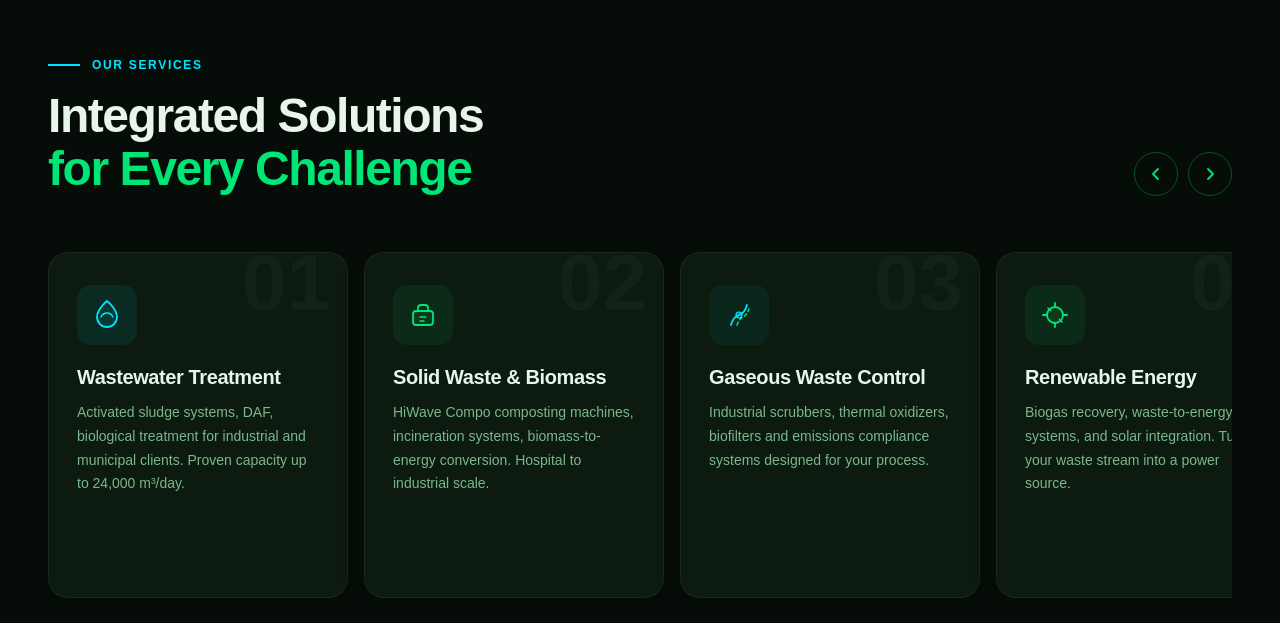
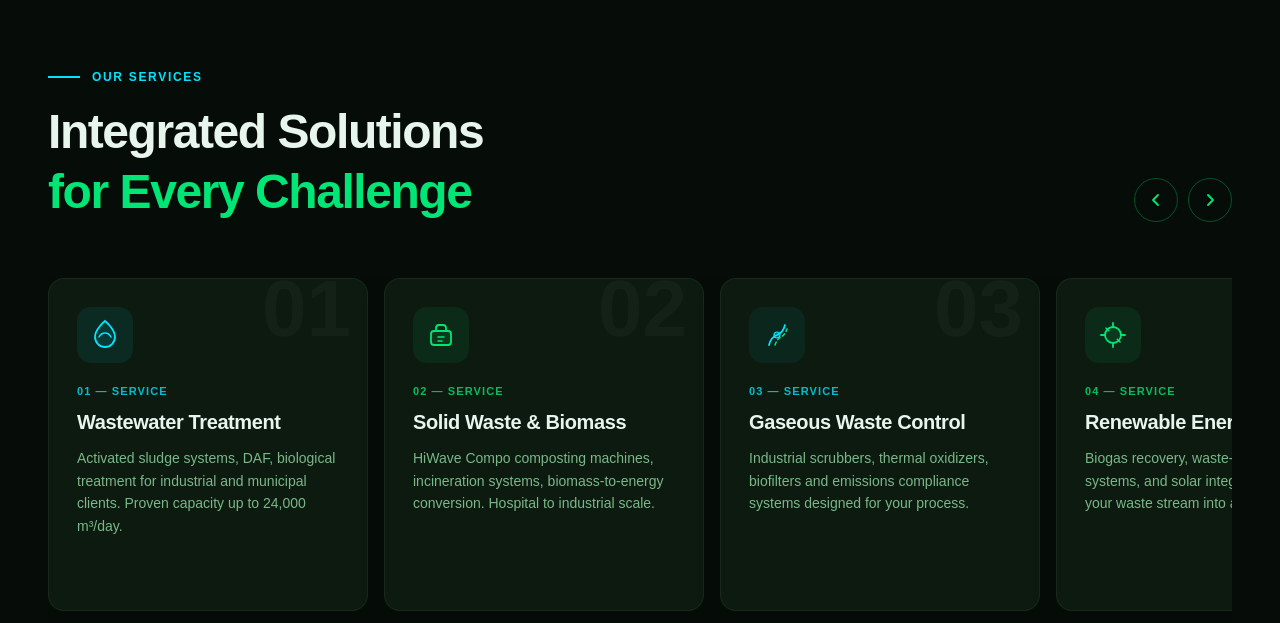
Before and after one commit to Muhammad-Abdullah24/UEE-Design3, a Next.js app: page /website-3 in a window 1280 px wide. Shown: the part 1937-2560 px from the top of the page. Built offline with nearby package versions, Linux system fonts and the light colour scheme; a web font is replaced by a local one.

Commit message:
responsive Services component done

```diff
--- a/src/components/Services.js
+++ b/src/components/Services.js
@@ -9,12 +9,13 @@ const services = [
     desc: 'Activated sludge systems, DAF, biological treatment for industrial and municipal clients. Proven capacity up to 24,000 m³/day.',
     icon: (
       <svg width="36" height="36" viewBox="0 0 36 36" fill="none">
-        <path d="M18 4C18 4 8 12 8 20C8 25.523 12.477 30 18 30C23.523 30 28 25.523 28 20C28 12 18 4 18 4Z" stroke="var(--cyan)" strokeWidth="1.8" fill="rgba(0,229,255,0.08)"/>
-        <path d="M12 20C12 20 14 16 18 16C22 16 24 20 24 20" stroke="var(--cyan)" strokeWidth="1.5" strokeLinecap="round"/>
+        <path d="M18 4C18 4 8 12 8 20C8 25.523 12.477 30 18 30C23.523 30 28 25.523 28 20C28 12 18 4 18 4Z" stroke="var(--cyan)" strokeWidth="1.8" fill="rgba(0,229,255,0.08)" />
+        <path d="M12 20C12 20 14 16 18 16C22 16 24 20 24 20" stroke="var(--cyan)" strokeWidth="1.5" strokeLinecap="round" />
       </svg>
     ),
     accent: 'var(--cyan)',
     accentBg: 'rgba(0,229,255,0.08)',
+    href: '/services/wastewater',
   },
   {
     num: '02',
@@ -22,13 +23,14 @@ const services = [
     desc: 'HiWave Compo composting machines, incineration systems, biomass-to-energy conversion. Hospital to industrial scale.',
     icon: (
       <svg width="36" height="36" viewBox="0 0 36 36" fill="none">
-        <rect x="8" y="14" width="20" height="14" rx="3" stroke="var(--lime)" strokeWidth="1.8" fill="rgba(0,230,118,0.08)"/>
-        <path d="M13 14V11C13 9.343 14.343 8 16 8H20C21.657 8 23 9.343 23 11V14" stroke="var(--lime)" strokeWidth="1.8"/>
-        <path d="M15 20H21M15 24H19" stroke="var(--lime)" strokeWidth="1.5" strokeLinecap="round"/>
+        <rect x="8" y="14" width="20" height="14" rx="3" stroke="var(--lime)" strokeWidth="1.8" fill="rgba(0,230,118,0.08)" />
+        <path d="M13 14V11C13 9.343 14.343 8 16 8H20C21.657 8 23 9.343 23 11V14" stroke="var(--lime)" strokeWidth="1.8" />
+        <path d="M15 20H21M15 24H19" stroke="var(--lime)" strokeWidth="1.5" strokeLinecap="round" />
       </svg>
     ),
     accent: 'var(--lime)',
     accentBg: 'rgba(0,230,118,0.08)',
+    href: '/services/solid-waste',
   },
   {
     num: '03',
@@ -36,13 +38,14 @@ const services = [
     desc: 'Industrial scrubbers, thermal oxidizers, biofilters and emissions compliance systems designed for your process.',
     icon: (
       <svg width="36" height="36" viewBox="0 0 36 36" fill="none">
-        <path d="M10 28 Q12 20 18 18 Q24 16 26 8" stroke="var(--cyan)" strokeWidth="1.8" strokeLinecap="round" fill="none"/>
-        <path d="M16 28 Q18 22 22 20 Q26 18 28 12" stroke="var(--lime)" strokeWidth="1.5" strokeLinecap="round" fill="none" strokeDasharray="3 3"/>
-        <circle cx="18" cy="18" r="3" fill="rgba(0,229,255,0.3)" stroke="var(--cyan)" strokeWidth="1.2"/>
+        <path d="M10 28 Q12 20 18 18 Q24 16 26 8" stroke="var(--cyan)" strokeWidth="1.8" strokeLinecap="round" fill="none" />
+        <path d="M16 28 Q18 22 22 20 Q26 18 28 12" stroke="var(--lime)" strokeWidth="1.5" strokeLinecap="round" fill="none" strokeDasharray="3 3" />
+        <circle cx="18" cy="18" r="3" fill="rgba(0,229,255,0.3)" stroke="var(--cyan)" strokeWidth="1.2" />
       </svg>
     ),
     accent: 'var(--cyan)',
     accentBg: 'rgba(0,229,255,0.06)',
+    href: '/services/gaseous-waste',
   },
   {
     num: '04',
@@ -50,13 +53,14 @@ const services = [
     desc: 'Biogas recovery, waste-to-energy systems, and solar integration. Turning your waste stream into a power source.',
     icon: (
       <svg width="36" height="36" viewBox="0 0 36 36" fill="none">
-        <circle cx="18" cy="18" r="8" stroke="var(--lime)" strokeWidth="1.8" fill="rgba(0,230,118,0.08)"/>
-        <path d="M18 6V10M18 26V30M6 18H10M26 18H30" stroke="var(--lime)" strokeWidth="1.8" strokeLinecap="round"/>
-        <path d="M10.93 10.93L13.757 13.757M22.243 22.243L25.07 25.07" stroke="var(--lime)" strokeWidth="1.5" strokeLinecap="round"/>
+        <circle cx="18" cy="18" r="8" stroke="var(--lime)" strokeWidth="1.8" fill="rgba(0,230,118,0.08)" />
+        <path d="M18 6V10M18 26V30M6 18H10M26 18H30" stroke="var(--lime)" strokeWidth="1.8" strokeLinecap="round" />
+        <path d="M10.93 10.93L13.757 13.757M22.243 22.243L25.07 25.07" stroke="var(--lime)" strokeWidth="1.5" strokeLinecap="round" />
       </svg>
     ),
     accent: 'var(--lime)',
     accentBg: 'rgba(0,230,118,0.08)',
+    href: '/services/renewable-energy',
   },
   {
     num: '05',
@@ -64,14 +68,15 @@ const services = [
     desc: 'Conceptual design, feasibility studies, and process simulation. From brief to blueprint with precision.',
     icon: (
       <svg width="36" height="36" viewBox="0 0 36 36" fill="none">
-        <rect x="7" y="7" width="10" height="10" rx="2" stroke="var(--cyan)" strokeWidth="1.8" fill="rgba(0,229,255,0.08)"/>
-        <rect x="19" y="7" width="10" height="10" rx="2" stroke="var(--lime)" strokeWidth="1.8" fill="rgba(0,230,118,0.08)"/>
-        <rect x="13" y="19" width="10" height="10" rx="2" stroke="var(--cyan)" strokeWidth="1.8" fill="rgba(0,229,255,0.06)"/>
-        <path d="M17 12H19M12 19V17M24 19V17" stroke="rgba(180,220,200,0.5)" strokeWidth="1.2" strokeLinecap="round"/>
+        <rect x="7" y="7" width="10" height="10" rx="2" stroke="var(--cyan)" strokeWidth="1.8" fill="rgba(0,229,255,0.08)" />
+        <rect x="19" y="7" width="10" height="10" rx="2" stroke="var(--lime)" strokeWidth="1.8" fill="rgba(0,230,118,0.08)" />
+        <rect x="13" y="19" width="10" height="10" rx="2" stroke="var(--cyan)" strokeWidth="1.8" fill="rgba(0,229,255,0.06)" />
+        <path d="M17 12H19M12 19V17M24 19V17" stroke="rgba(180,220,200,0.5)" strokeWidth="1.2" strokeLinecap="round" />
       </svg>
     ),
     accent: 'var(--cyan)',
     accentBg: 'rgba(0,229,255,0.06)',
+    href: '/services/process-engineering',
   },
   {
     num: '06',
@@ -79,12 +84,13 @@ const services = [
     desc: 'Commissioning support, operator training, and long-term service contracts. We stay with you long after handover.',
     icon: (
       <svg width="36" height="36" viewBox="0 0 36 36" fill="none">
-        <path d="M14 8L12 14L8 16L12 18L14 24L16 18L22 16L16 14L14 8Z" stroke="var(--lime)" strokeWidth="1.8" strokeLinejoin="round" fill="rgba(0,230,118,0.08)"/>
-        <path d="M26 20L25 23L22 24L25 25L26 28L27 25L30 24L27 23L26 20Z" stroke="var(--cyan)" strokeWidth="1.4" strokeLinejoin="round" fill="rgba(0,229,255,0.1)"/>
+        <path d="M14 8L12 14L8 16L12 18L14 24L16 18L22 16L16 14L14 8Z" stroke="var(--lime)" strokeWidth="1.8" strokeLinejoin="round" fill="rgba(0,230,118,0.08)" />
+        <path d="M26 20L25 23L22 24L25 25L26 28L27 25L30 24L27 23L26 20Z" stroke="var(--cyan)" strokeWidth="1.4" strokeLinejoin="round" fill="rgba(0,229,255,0.1)" />
       </svg>
     ),
     accent: 'var(--lime)',
     accentBg: 'rgba(0,230,118,0.08)',
+    href: '/services/maintenance',
   },
 ];
 
@@ -110,96 +116,67 @@ function ServiceCard({ service, index }) {
       onMouseMove={handleMouseMove}
       onMouseEnter={() => setHovered(true)}
       onMouseLeave={() => { setTilt({ x: 0, y: 0 }); setHovered(false); }}
+      className="flex-none w-[82vw] sm:w-[300px] md:w-[320px] rounded-2xl p-7 relative overflow-hidden"
       style={{
-        flex: '0 0 300px',
         background: hovered ? 'var(--void-3)' : 'var(--void-2)',
         border: `1px solid ${hovered ? service.accent : 'rgba(255,255,255,0.06)'}`,
-        borderRadius: 20,
-        padding: '32px 28px',
-        cursor: 'default',
         transform: `perspective(800px) rotateX(${tilt.y}deg) rotateY(${tilt.x}deg)`,
         transition: 'transform 0.2s ease, background 0.3s ease, border-color 0.3s ease, box-shadow 0.3s ease',
         boxShadow: hovered ? `0 24px 48px rgba(0,0,0,0.4), 0 0 0 1px ${service.accent}22` : '0 4px 24px rgba(0,0,0,0.2)',
-        position: 'relative',
-        overflow: 'hidden',
         scrollSnapAlign: 'start',
+        cursor: 'default',
       }}
     >
       {/* Number watermark */}
       <div style={{
-        position: 'absolute',
-        top: -10, right: 16,
-        fontFamily: 'var(--font-display)',
-        fontWeight: 700,
-        fontSize: 80,
+        position: 'absolute', top: -10, right: 16,
+        fontFamily: 'var(--font-display)', fontWeight: 700, fontSize: 80,
         color: hovered ? `${service.accent}15` : 'rgba(255,255,255,0.03)',
-        lineHeight: 1,
-        transition: 'color 0.3s ease',
-        userSelect: 'none',
+        lineHeight: 1, transition: 'color 0.3s ease',
+        userSelect: 'none', pointerEvents: 'none',
       }}>{service.num}</div>
 
-      {/* Icon */}
-      <div style={{
-        width: 60, height: 60,
-        background: service.accentBg,
-        border: `1px solid ${service.accent}30`,
-        borderRadius: 14,
-        display: 'flex', alignItems: 'center', justifyContent: 'center',
-        marginBottom: 20,
-        transition: 'border-color 0.3s, background 0.3s',
-      }}>
-        {service.icon}
-      </div>
-
-      {/* Top border reveal on hover */}
+      {/* Top border reveal */}
       <motion.div
         animate={{ scaleX: hovered ? 1 : 0 }}
         transition={{ duration: 0.3, ease: [0.16, 1, 0.3, 1] }}
         style={{
-          position: 'absolute', top: 0, left: 0, right: 0,
-          height: 2,
+          position: 'absolute', top: 0, left: 0, right: 0, height: 2,
           background: `linear-gradient(90deg, ${service.accent}, transparent)`,
           transformOrigin: 'left',
         }}
       />
 
-      <h3 style={{
-        fontFamily: 'var(--font-display)',
-        fontWeight: 700,
-        fontSize: 20,
-        color: 'var(--text-dark)',
-        marginBottom: 12,
-        letterSpacing: '-0.02em',
-        lineHeight: 1.2,
-      }}>{service.title}</h3>
+      {/* Icon */}
+      <div className="w-14 h-14 rounded-[14px] flex items-center justify-center mb-5"
+        style={{
+          background: service.accentBg,
+          border: `1px solid ${service.accent}30`,
+        }}>
+        {service.icon}
+      </div>
 
-      <p style={{
-        fontFamily: 'var(--font-body)',
-        fontWeight: 400,
-        fontSize: 14,
-        lineHeight: 1.7,
-        color: 'var(--text-muted-dark)',
-      }}>{service.desc}</p>
+      <div className="font-body font-semibold text-[11px] tracking-widest uppercase mb-2.5 opacity-80"
+        style={{ color: service.accent }}>{service.num} — Service</div>
 
-      <a href="#" style={{
-        display: 'inline-flex',
-        alignItems: 'center',
-        gap: 6,
-        marginTop: 24,
-        fontFamily: 'var(--font-body)',
-        fontWeight: 600,
-        fontSize: 13,
-        color: service.accent,
-        textDecoration: 'none',
-        opacity: hovered ? 1 : 0,
-        transform: hovered ? 'translateY(0)' : 'translateY(6px)',
-        transition: 'opacity 0.3s, transform 0.3s',
-      }}>
+      <h3 className="font-display font-bold text-xl leading-tight mb-3"
+        style={{ color: 'var(--text-dark)', letterSpacing: '-0.02em' }}>{service.title}</h3>
+
+      <p className="font-body font-normal text-sm leading-relaxed mb-5"
+        style={{ color: 'var(--text-muted-dark)' }}>{service.desc}</p>
+
+      <motion.a
+        href={service.href}
+        animate={{ opacity: hovered ? 1 : 0, y: hovered ? 0 : 6 }}
+        transition={{ duration: 0.25 }}
+        className="inline-flex items-center gap-1.5 font-body font-semibold text-[13px] no-underline"
+        style={{ color: service.accent }}
+      >
         Learn more
         <svg width="14" height="14" viewBox="0 0 14 14" fill="none">
-          <path d="M2 7H12M12 7L8 3M12 7L8 11" stroke="currentColor" strokeWidth="1.6" strokeLinecap="round" strokeLinejoin="round"/>
+          <path d="M2 7H12M12 7L8 3M12 7L8 11" stroke="currentColor" strokeWidth="1.6" strokeLinecap="round" strokeLinejoin="round" />
         </svg>
-      </a>
+      </motion.a>
     </motion.div>
   );
 }
@@ -213,89 +190,59 @@ export default function ServicesC() {
   const scrollRight = () => trackRef.current?.scrollBy({ left: 340, behavior: 'smooth' });
 
   return (
-    <section style={{
-      background: 'var(--void)',
-      padding: '100px 0 120px',
-      overflow: 'hidden',
-    }}>
-      <div style={{ maxWidth: 1280, margin: '0 auto', padding: '0 48px' }}>
+    <section className="py-24 md:py-28 overflow-hidden" style={{ background: 'var(--void)' }}>
+      <div className="max-w-[1280px] mx-auto px-6 md:px-10 xl:px-12">
 
         {/* Header */}
-        <div ref={titleRef} style={{
-          display: 'flex',
-          alignItems: 'flex-end',
-          justifyContent: 'space-between',
-          marginBottom: 56,
-          gap: 24,
-          flexWrap: 'wrap',
-        }}>
+        <div ref={titleRef} className="flex items-end justify-between mb-14 gap-6 flex-wrap">
           <div>
             <motion.div
               initial={{ opacity: 0, x: -20 }}
               animate={inView ? { opacity: 1, x: 0 } : {}}
               transition={{ duration: 0.5 }}
-              style={{
-                display: 'flex', alignItems: 'center', gap: 12, marginBottom: 16,
-              }}
+              className="flex items-center gap-3 mb-4"
             >
-              <div style={{ width: 32, height: 2, background: 'var(--cyan)' }} />
-              <span style={{
-                fontFamily: 'var(--font-body)',
-                fontWeight: 600,
-                fontSize: 12,
-                letterSpacing: '0.14em',
-                textTransform: 'uppercase',
-                color: 'var(--cyan)',
-              }}>Our Services</span>
+              <div className="w-8 h-0.5" style={{ background: 'var(--cyan)' }} />
+              <span className="font-body font-semibold text-[12px] tracking-[0.14em] uppercase"
+                style={{ color: 'var(--cyan)' }}>Our Services</span>
             </motion.div>
 
             <motion.h2
               initial={{ opacity: 0, y: 24 }}
               animate={inView ? { opacity: 1, y: 0 } : {}}
               transition={{ duration: 0.6, delay: 0.1 }}
-              style={{
-                fontFamily: 'var(--font-display)',
-                fontWeight: 700,
-                fontSize: 'clamp(32px, 4vw, 48px)',
-                letterSpacing: '-0.03em',
-                color: 'var(--text-dark)',
-                lineHeight: 1.1,
-              }}
+              className="font-display font-bold leading-tight"
+              style={{ fontSize: 'clamp(28px, 4vw, 48px)', letterSpacing: '-0.03em', color: 'var(--text-dark)' }}
             >
               Integrated Solutions<br />
               <span style={{ color: 'var(--lime)' }}>for Every Challenge</span>
             </motion.h2>
           </div>
 
-          {/* Scroll arrows */}
+          {/* Scroll arrows — hidden on mobile */}
           <motion.div
             initial={{ opacity: 0 }}
             animate={inView ? { opacity: 1 } : {}}
             transition={{ delay: 0.3 }}
-            style={{ display: 'flex', gap: 10 }}
+            className="hidden sm:flex gap-2.5"
           >
             {[scrollLeft, scrollRight].map((fn, i) => (
               <button
                 key={i}
                 onClick={fn}
+                className="w-11 h-11 rounded-full flex items-center justify-center transition-all duration-200"
                 style={{
-                  width: 44, height: 44,
                   border: '1px solid rgba(0,230,118,0.3)',
-                  borderRadius: '50%',
                   background: 'transparent',
                   color: 'var(--lime)',
-                  display: 'flex', alignItems: 'center', justifyContent: 'center',
                   cursor: 'pointer',
-                  transition: 'all 0.2s',
                 }}
                 onMouseEnter={e => { e.currentTarget.style.background = 'var(--lime)'; e.currentTarget.style.color = 'var(--void)'; }}
                 onMouseLeave={e => { e.currentTarget.style.background = 'transparent'; e.currentTarget.style.color = 'var(--lime)'; }}
               >
                 <svg width="18" height="18" viewBox="0 0 18 18" fill="none">
-                  <path
-                    d={i === 0 ? 'M11 4L6 9L11 14' : 'M7 4L12 9L7 14'}
-                    stroke="currentColor" strokeWidth="1.8" strokeLinecap="round" strokeLinejoin="round"
-                  />
+                  <path d={i === 0 ? 'M11 4L6 9L11 14' : 'M7 4L12 9L7 14'}
+                    stroke="currentColor" strokeWidth="1.8" strokeLinecap="round" strokeLinejoin="round" />
                 </svg>
               </button>
             ))}
@@ -305,16 +252,13 @@ export default function ServicesC() {
         {/* Carousel track */}
         <div
           ref={trackRef}
+          className="flex gap-4 overflow-x-auto pb-4"
           style={{
-            display: 'flex',
-            gap: 16,
-            overflowX: 'auto',
             scrollSnapType: 'x mandatory',
             scrollBehavior: 'smooth',
-            paddingBottom: 16,
-            cursor: 'grab',
             scrollbarWidth: 'none',
             msOverflowStyle: 'none',
+            cursor: 'grab',
           }}
         >
           {services.map((s, i) => (
@@ -322,6 +266,14 @@ export default function ServicesC() {
           ))}
         </div>
 
+        {/* Mobile scroll hint */}
+        <div className="flex sm:hidden items-center justify-center gap-2 mt-5 opacity-50">
+          <svg width="14" height="14" viewBox="0 0 14 14" fill="none">
+            <path d="M2 7H12M12 7L8 3M12 7L8 11" stroke="var(--lime)" strokeWidth="1.5" strokeLinecap="round" strokeLinejoin="round" />
+          </svg>
+          <span className="font-body text-[12px]" style={{ color: 'var(--text-muted-dark)' }}>Swipe to explore</span>
+        </div>
+
       </div>
     </section>
   );
```
